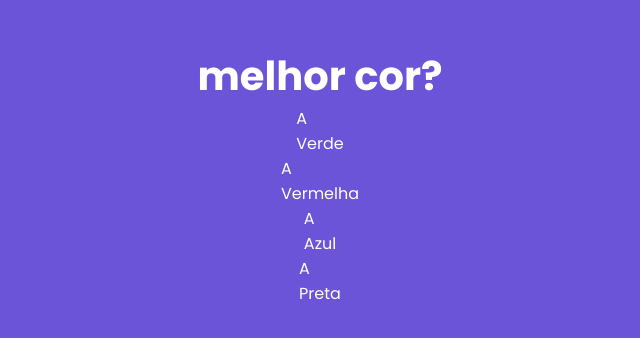
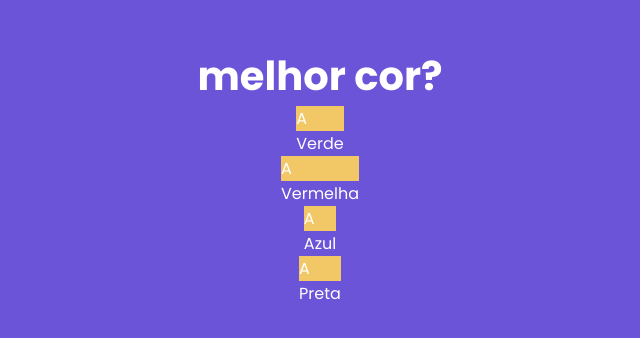
Before and after one commit to fjuncal/quiz-next, a Next.js app: page / in a window 1280 px wide. Shown: the part 224-562 px from the top of the page, without its empty margins (320-960 px from the left). Built offline with nearby package versions, Linux system fonts and the light colour scheme.

Commit message:
Acertando nome da varialve para corFundoLetra

```diff
--- a/components/Questao.tsx
+++ b/components/Questao.tsx
@@ -11,7 +11,13 @@ export default function Questao(props: QuestaoProps) {
   function renderRespostas() {
     return questao.respostas!.map((resposta, i) => {
       return (
-        <Resposta valor={resposta} indice={i} letra="A" corLetra="#F2C866" />
+        <Resposta
+          key={i}
+          valor={resposta}
+          indice={i}
+          letra="A"
+          corFundoLetra="#F2C866"
+        />
       );
     });
   }
--- a/components/Resposta.tsx
+++ b/components/Resposta.tsx
@@ -5,7 +5,7 @@ interface RespostaProps {
   valor: RespostaModel;
   indice: number;
   letra: string;
-  corLetra: string;
+  corFundoLetra: string;
 }
 
 export default function Resposta(props: RespostaProps) {
@@ -14,7 +14,12 @@ export default function Resposta(props: RespostaProps) {
     <div className={styles.resposta}>
       <div className={styles.conteudoResposta}>
         <div className={styles.frente}>
-          <div className={styles.letra}>{props.letra}</div>
+          <div
+            className={styles.letra}
+            style={{ backgroundColor: props.corFundoLetra }}
+          >
+            {props.letra}
+          </div>
           <div className={styles.valor}>{resposta.valor}</div>
         </div>
         <div className={styles.verso}></div>
```
